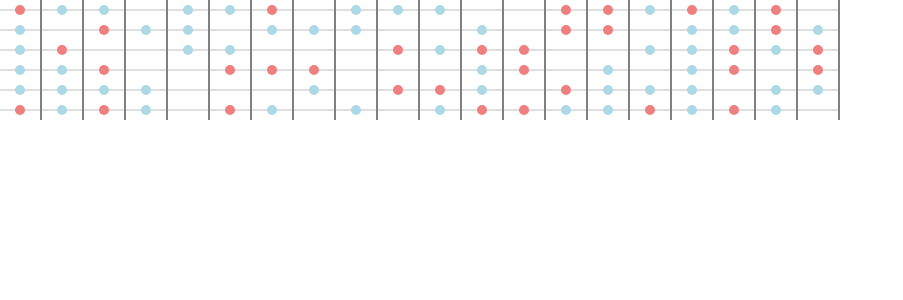
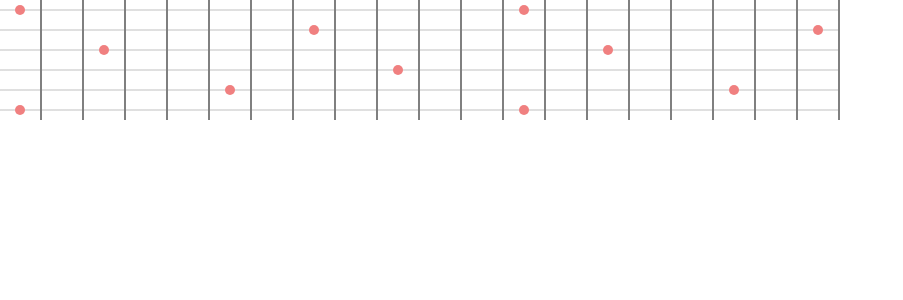
Before and after one commit to holgergp/halbtonReact, a React (Create React App) app: page / in a window 1280 px wide. Shown: the top 300 px of the page, without its empty margins (0-903 px from the left). Built offline with nearby package versions, Linux system fonts and the light colour scheme.

Commit message:
Notemodel showing e positions with offset 3

```diff
--- a/package.json
+++ b/package.json
@@ -7,6 +7,7 @@
     "@testing-library/react": "^9.3.2",
     "@testing-library/user-event": "^7.1.2",
     "node-sass": "^4.14.1",
+    "ramda": "^0.27.1",
     "react": "^16.13.1",
     "react-dom": "^16.13.1",
     "react-scripts": "3.4.3"
--- a/src/App.scss
+++ b/src/App.scss
@@ -34,7 +34,7 @@
     left: 50%;
     margin: -5px 0 0 -5px;
     opacity: 1;
-    transition: opacity 0.5s ease-in;
+    transition: opacity 0.3s ease-in;
     &.root {
       background: lightcoral;
       animation: wiggle 0.8s ease 2;
--- a/src/fretboard.js
+++ b/src/fretboard.js
@@ -1,33 +1,21 @@
 import React, { useState } from 'react';
 import String from './strings';
-
-const NUMBER_OF_STRINGS = 6;
-const NUMBER_OF_FRETS = 20;
+import {
+  markRootNoteOnTheFretBoard,
+  markOffsetNoteOnTheFretBoard,
+} from './notesOnAString';
 
 export default () => {
-  const [stringValues, setStringValues] = useState(strings());
-  return Object.values(stringValues).map((string) => {
+  const [fretboard, setFretboard] = useState(markRootNoteOnTheFretBoard('E'));
+  return Object.values(fretboard).map((string) => {
     return (
-      <div class="fretboard" onClick={() => setStringValues(strings())}>
+      <div
+        key={string.stringNumber}
+        className="fretboard"
+        onClick={() => setFretboard(markOffsetNoteOnTheFretBoard('E', 3))}
+      >
         <String string={string} />
       </div>
     );
   });
 };
-
-const frets = () => {
-  const fretNumbers = [...Array(NUMBER_OF_FRETS).keys()];
-  return fretNumbers.map((fretNumber) => {
-    const note = Math.random() >= 0.5;
-    const rootNote = Math.random() >= 0.8;
-    return { fretNumber, note, rootNote };
-  });
-};
-
-const strings = () => {
-  const stringNumbers = [...Array(NUMBER_OF_STRINGS).keys()];
-  return stringNumbers.reduce((map, stringNumber) => {
-    map[stringNumber] = { frets: frets() };
-    return map;
-  }, {});
-};
--- /dev/null
+++ b/src/notesOnAString.js
@@ -0,0 +1,127 @@
+import { addIndex, findIndex, map } from 'ramda';
+
+const mapIndexed = addIndex(map);
+
+const NUMBER_OF_FRETS = 20;
+
+const notec = { name: 'C', targetName: 'C' };
+const notecsharp = { name: 'C#', targetName: 'C#/D\u266D' };
+const noted = { name: 'D', targetName: 'D' };
+const notedsharp = { name: 'D#', targetName: 'D#/E\u266D' };
+const notee = { name: 'E', targetName: 'E' };
+const notef = { name: 'F', targetName: 'F' };
+const notefsharp = { name: 'F#', targetName: 'F#/G\u266D' };
+const noteg = { name: 'G', targetName: 'G' };
+const notegsharp = { name: 'G#', targetName: 'G#/A\u266D' };
+const notea = { name: 'A', targetName: 'A' };
+const noteasharp = { name: 'A#', targetName: 'A#/H\u266D' };
+const noteb = { name: 'B', targetName: 'B/H' };
+
+const noNote = { targetName: 'noNote' };
+
+/**
+ * All halbtoene
+ * @type {Array}
+ */
+const halbtoene = [
+  notec,
+  notecsharp,
+  noted,
+  notedsharp,
+  notee,
+  notef,
+  notefsharp,
+  noteg,
+  notegsharp,
+  notea,
+  noteasharp,
+  noteb,
+];
+
+const stringsStartingWith = {
+  1: notee,
+  2: notea,
+  3: noted,
+  4: noteg,
+  5: noteb,
+  6: notee,
+};
+
+const frets = (stringNumber) => {
+  return notesOnAString(stringNumber).map((fret) => {
+    //const note = Math.random() >= 0.5;
+    //const rootNote = Math.random() >= 0.8;
+    return { ...fret, note: false, rootNote: false };
+  });
+};
+
+export const fretboard = () => {
+  const stringNumbers = Object.keys(stringsStartingWith);
+  return stringNumbers.reduce((map, stringNumber) => {
+    map[stringNumber] = { frets: frets(stringNumber), stringNumber };
+    return map;
+  }, {});
+};
+
+const notesOnAString = (stringNumber) => {
+  const startNote = stringsStartingWith[stringNumber];
+
+  const fretNumberArray = [...Array(NUMBER_OF_FRETS).keys()];
+  const toneIndex = findIndex((ton) => ton === startNote, halbtoene);
+
+  return mapIndexed((f, i) => {
+    return halbtoene[(toneIndex + i) % halbtoene.length];
+  }, fretNumberArray);
+};
+
+const markRootNoteOnAString = (stringNumber, rootNote) => {
+  return mapIndexed(
+    (string, fretnumber) => ({
+      ...string,
+      rootNote: string.targetName === rootNote,
+      fretnumber,
+    }),
+    fretboard()[stringNumber].frets
+  );
+};
+
+const markOffsetNoteOnAString = (stringNumber, rootNoteName, offset) => {
+  const offsetNote = findOffsetNote(rootNoteName, offset);
+  return mapIndexed(
+    (string, fretnumber) => ({
+      ...string,
+      note: string.targetName === offsetNote.name,
+      rootNote: string.targetName === rootNoteName,
+      fretnumber,
+    }),
+    fretboard()[stringNumber].frets
+  );
+};
+
+export const markRootNoteOnTheFretBoard = (rootNoteName) => {
+  const stringNumbers = Object.keys(stringsStartingWith);
+  return stringNumbers.reduce((map, stringNumber) => {
+    map[stringNumber] = {
+      frets: markRootNoteOnAString(stringNumber, rootNoteName),
+      stringNumber,
+    };
+    return map;
+  }, {});
+};
+
+export const markOffsetNoteOnTheFretBoard = (rootNoteName, offset) => {
+  const stringNumbers = Object.keys(stringsStartingWith);
+  return stringNumbers.reduce((map, stringNumber) => {
+    map[stringNumber] = {
+      frets: markOffsetNoteOnAString(stringNumber, rootNoteName, offset),
+      stringNumber,
+    };
+    return map;
+  }, {});
+};
+
+export const findOffsetNote = (rootNote, offset) => {
+  const rootNoteIndex = findIndex((t) => t.targetName === rootNote, halbtoene);
+  const targetNoteIndex = (rootNoteIndex + offset) % halbtoene.length;
+  return halbtoene[targetNoteIndex];
+};
--- a/src/strings.js
+++ b/src/strings.js
@@ -3,7 +3,7 @@ import Fret from './frets';
 
 export default ({ string }) => {
   const fretsMarkup = string.frets.map((fret) => {
-    return <Fret fret={fret} />;
+    return <Fret key={fret.fretnumber} fret={fret} />;
   });
   return <div className="string">{fretsMarkup}</div>;
 };
```
Also changed, not shown: 2 other files (tests, documents, lock files or other folders).
